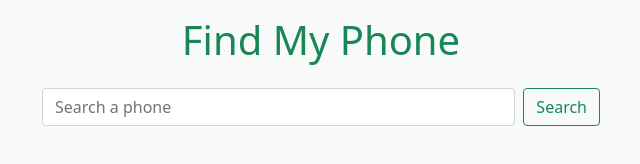
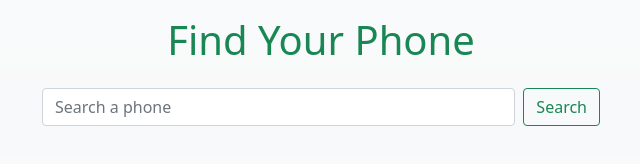
Before and after one commit to SarafNusrat/phone-hunter, a plain HTML site: page index.html in a window 1280 px wide. Shown: the whole page, without its empty margins (319-959 px from the left). Drawn offline with nearby package versions, Linux system fonts and the light colour scheme.

Commit message:
title changed

```diff
--- a/index.html
+++ b/index.html
@@ -11,7 +11,7 @@
 
 <body class="bg-light bg-gradient">
     <!-- phone search area -->
-    <h1 class="text-center pt-3 pb-3 text-success">Find My Phone</h1>
+    <h1 class="text-center pt-3 pb-3 text-success">Find Your Phone</h1>
     <div class="container">
         <div class="d-flex w-50 mx-auto">
             <input id = "input-value" class="form-control me-2" type="search" placeholder="Search a phone" aria-label="Search">
```
